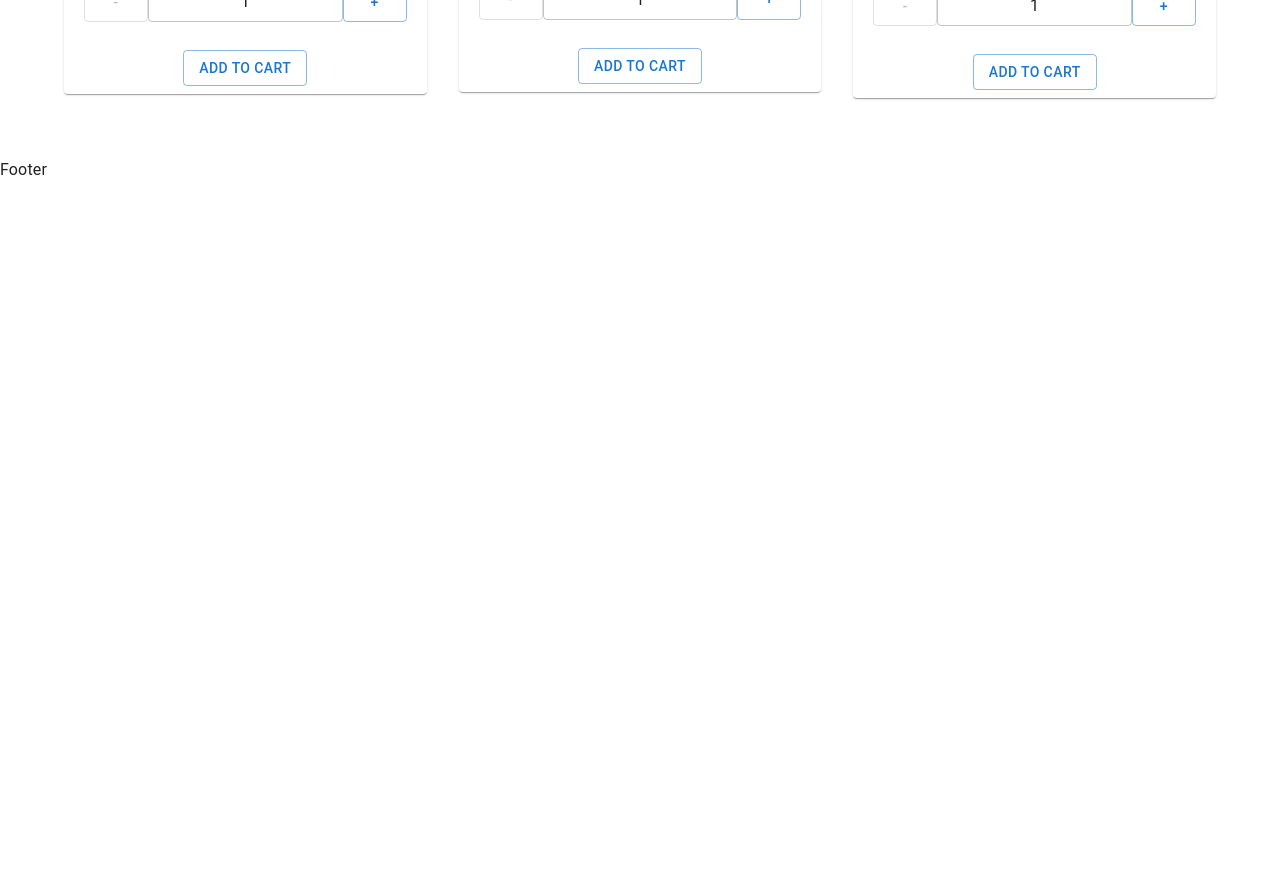
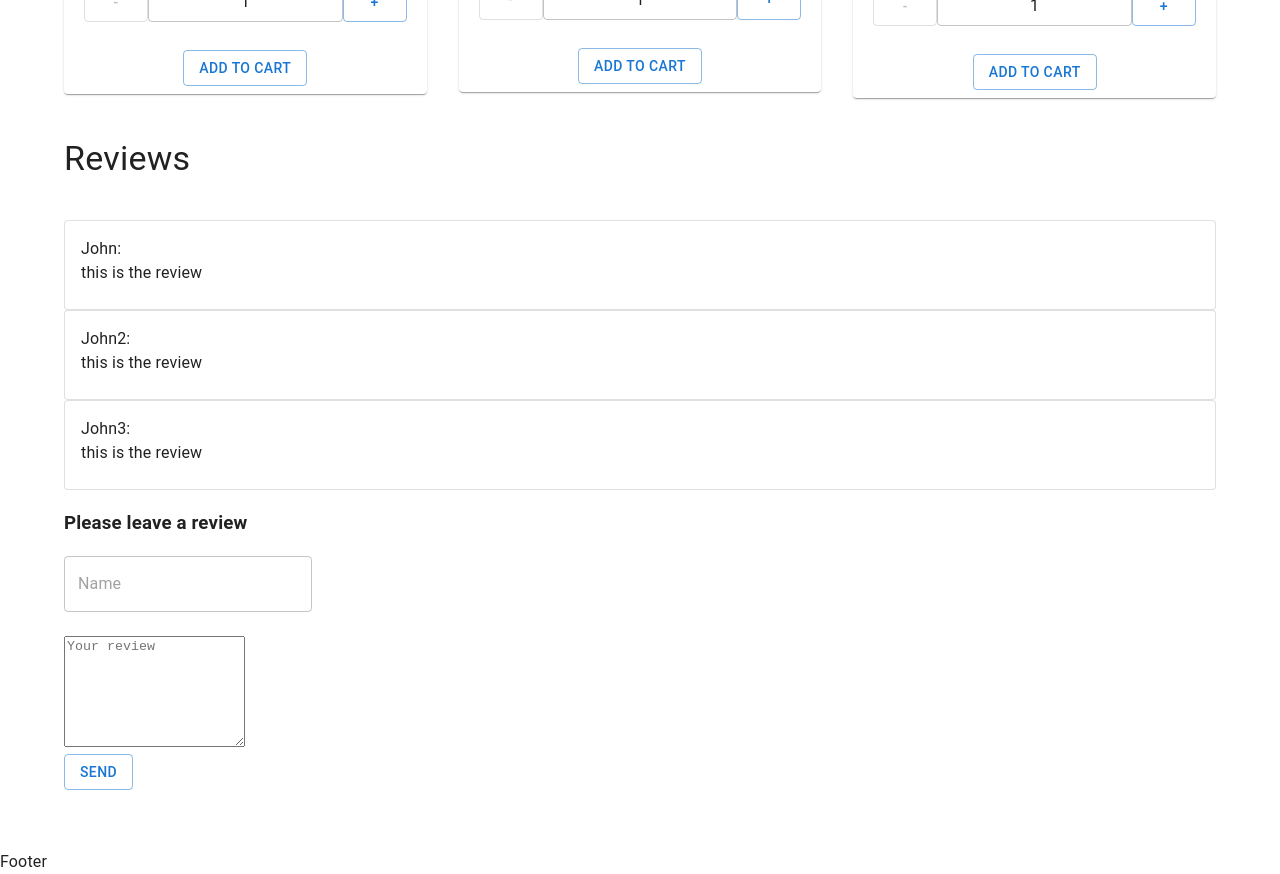
Before and after one commit to asteriab/react-shop-project, a React (Create React App) app: page / in a window 1280 px wide. Shown: the part 1300-2174 px from the top of the page. Before the commit the page ends 1482 px from the top, so only its background shows below. Built offline with nearby package versions, Linux system fonts and the light colour scheme.

Commit message:
added reviews page

```diff
--- /dev/null
+++ b/src/components/Reviews/Reviews.tsx
@@ -0,0 +1,107 @@
+import {
+    Button,
+    Card,
+    CardContent,
+    TextareaAutosize,
+    TextField,
+    Typography,
+} from '@mui/material'
+import { useState } from 'react'
+import { text } from 'stream/consumers'
+
+type Props = {}
+
+type Review = {
+    name: string
+    text: string
+}
+
+const Reviews = (props: Props) => {
+    const arrReviews: Review[] = [
+        {
+            name: 'John',
+            text: 'this is the review',
+        },
+        { name: 'John2', text: 'this is the review' },
+        {
+            name: 'John3',
+            text: 'this is the review',
+        },
+    ]
+
+    const [reviews, setReviews] = useState<Review[]>(arrReviews)
+    const [newReview, setNewReview] = useState<Review>({
+        name: '',
+        text: '',
+    })
+
+    const handleName = (event: React.ChangeEvent<HTMLInputElement>) => {
+        setNewReview((prevState) => ({
+            ...prevState,
+            name: event.target.value,
+        }))
+    }
+    const handleText = (event: React.ChangeEvent<HTMLTextAreaElement>) => {
+        setNewReview((prevState) => ({
+            ...prevState,
+            text: event.target.value,
+        }))
+    }
+
+    const handleSubmit = (event: React.FormEvent<HTMLFormElement>) => {
+        event.preventDefault()
+        setReviews((prevState) => {
+            return [...prevState, newReview]
+        })
+        setNewReview({ name: '', text: '' })
+    }
+
+    return (
+        <>
+            <Typography
+                component="h2"
+                variant="h4"
+                sx={{
+                    margin: '40px 0',
+                }}
+            >
+                Reviews
+            </Typography>
+            {reviews.map(({ name, text }, i) => {
+                return (
+                    <Card variant="outlined" key={i}>
+                        <CardContent>
+                            <div>{name}:</div>
+                            <div>{text}</div>
+                        </CardContent>
+                    </Card>
+                )
+            })}
+
+            <form onSubmit={handleSubmit}>
+                <h3>Please leave a review</h3>
+                <div>
+                    <TextField
+                        placeholder="Name"
+                        value={newReview.name}
+                        onChange={handleName}
+                    />
+                </div>
+                <br />
+                <div>
+                    <TextareaAutosize
+                        minRows={7}
+                        placeholder="Your review"
+                        value={newReview.text}
+                        onChange={handleText}
+                    />
+                </div>
+                <Button variant="outlined" type="submit">
+                    Send
+                </Button>
+            </form>
+        </>
+    )
+}
+
+export default Reviews
--- a/src/pages/HomePage/HomePage.tsx
+++ b/src/pages/HomePage/HomePage.tsx
@@ -1,4 +1,5 @@
 import ProductsList from 'components/Products/ProductsList'
+import Reviews from 'components/Reviews/Reviews'
 
 type Props = {
     addProductToCart: (count: number, price: number) => void
@@ -8,6 +9,7 @@ const Home = (props: Props) => {
     return (
         <>
             <ProductsList addProductToCart={props.addProductToCart} />
+            <Reviews />
         </>
     )
 }
```
